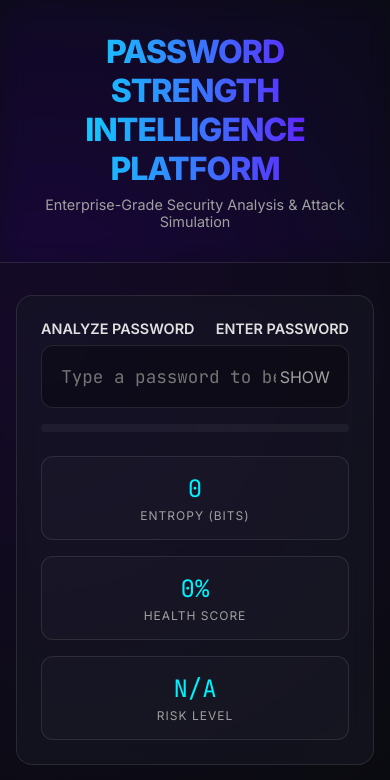
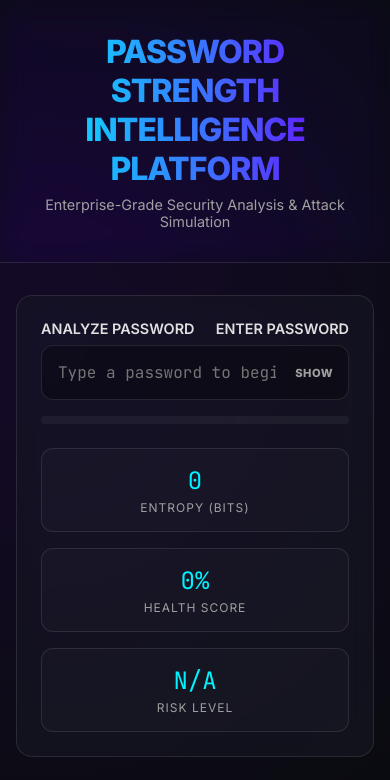
Before and after one commit to shreyas-ms-cyber/password-intelligence-platform, a plain HTML site: page frontend/index.html in a window 390 px wide. Shown: the top 780 px of the page. Drawn offline with Linux system fonts and the light colour scheme.

Commit message:
ui: deploy advanced viewport-aware styling for mobile security inputs

```diff
--- a/frontend/styles/main.css
+++ b/frontend/styles/main.css
@@ -247,3 +247,19 @@ button:active { transform: translateY(0); }
 ::-webkit-scrollbar-track { background: var(--bg-dark); }
 ::-webkit-scrollbar-thumb { background: var(--border); border-radius: 4px; }
 ::-webkit-scrollbar-thumb:hover { background: var(--text-dim); }
+
+/* Mobile Optimization for Password Input */
+@media (max-width: 600px) {
+    input[type="password"], input[type="text"] {
+        padding: 1rem;
+        padding-right: 4.5rem; /* Safe space for the toggle */
+        font-size: 1rem; /* Slightly smaller for mobile */
+    }
+
+    .toggle-password {
+        font-size: 0.7rem; /* Compact label */
+        right: 1rem;
+        font-weight: 800;
+        letter-spacing: 0.5px;
+    }
+}
```
